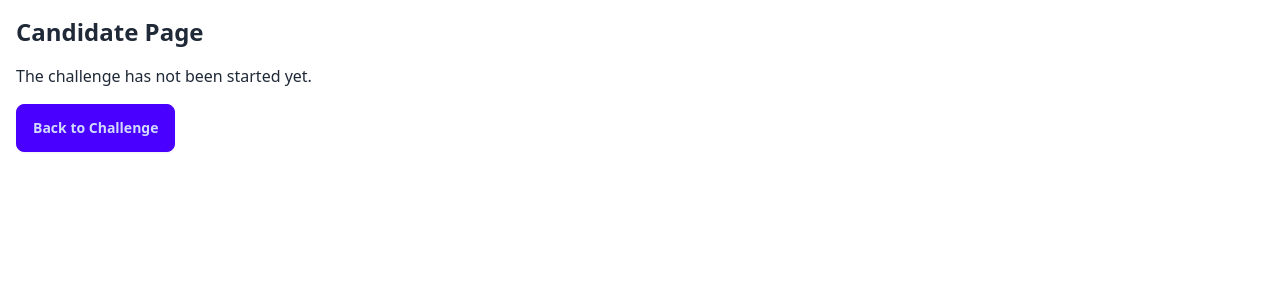
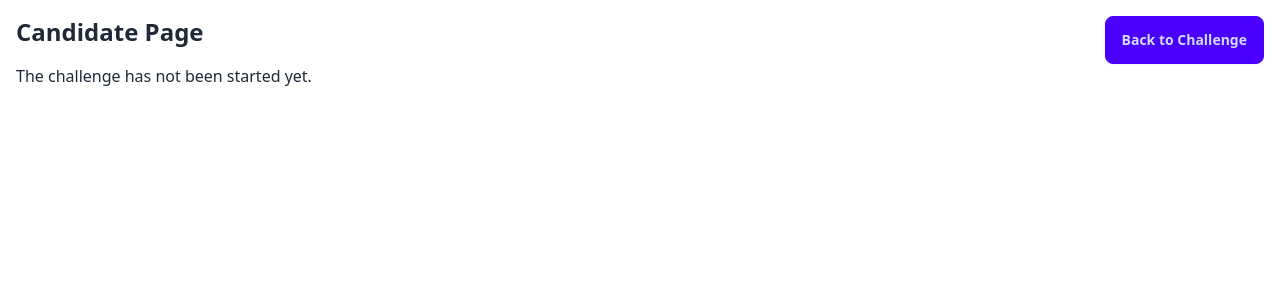
Before and after one commit to fgomes1/Sveltekit-Challenge, a SvelteKit app: page /candidate in a window 1280 px wide. Shown: the top 300 px of the page. Built offline with nearby package versions, Linux system fonts and the light colour scheme.

Commit message:
:lipstick: (style): buttons

```diff
--- a/src/routes/+page.svelte
+++ b/src/routes/+page.svelte
@@ -16,23 +16,25 @@
         challengeStarted.set(true);
         candidateData.set({ name, phone, email });
         challengeResult.set(null);
-        // Start global timer (will persist even when navigating)
         startTimer(15);
     }
 
     function handleSubmitChallenge(): void {
         stopTimer();
         let remaining = 0;
-        timer.subscribe(value => remaining = value)(); // immediate extraction
+        timer.subscribe(value => remaining = value)();
         challengeResult.set(remaining > 0 ? 'success' : 'failure');
+        showModal.set(true);
+    }
+
+    // Reactive block to auto-show modal when timer reaches 0 and challenge hasn't been submitted.
+    $: if ($challengeStarted && $timer === 0 && $challengeResult === null) {
+        challengeResult.set('failure');
         showModal.set(true);
     }
 </script>
 
 <div class="p-4 relative">
-    <!-- Candidate Page Navigation Button -->
-    <a href="/candidate" class="btn btn-secondary absolute top-4 right-4">Candidate</a>
-
     <h1 class="text-2xl font-bold mb-4">Challenge Page</h1>
     <div class="form-control">
         <label class="input-group">
@@ -58,11 +60,11 @@
         <div class="mt-4">
             <p>Countdown: {formatTime($timer)}</p>
             <button class="btn btn-accent mt-2" on:click={handleSubmitChallenge}>Enviar</button>
+            <!-- Candidate button appears together with the countdown -->
+            <a href="/candidate" class="btn btn-secondary mt-2 ml-2">Candidate</a>
         </div>
     {/if}
-</div>
 
-<!-- DaisyUI Modal -->
     {#if $showModal}
         <div class="modal modal-open" on:click|self={() => showModal.set(false)}>
             <div class="modal-box relative">
@@ -75,3 +77,4 @@
             </div>
         </div>
     {/if}
+</div>
--- a/src/routes/candidate/+page.svelte
+++ b/src/routes/candidate/+page.svelte
@@ -5,7 +5,11 @@
     $: data = $candidateData;
 </script>
 
-<div class="p-4">
+<div class="p-4 relative">
+    <!-- Back to Challenge button in the top right corner -->
+    <button class="btn btn-primary absolute top-4 right-4" on:click={() => goto('/')}>
+        Back to Challenge
+    </button>
     <h1 class="text-2xl font-bold mb-4">Candidate Page</h1>
     {#if $challengeStarted && data}
         <p>Name: {data.name}</p>
@@ -14,5 +18,4 @@
     {:else}
         <p>The challenge has not been started yet.</p>
     {/if}
-    <button class="btn btn-primary mt-4" on:click={() => goto('/')}>Back to Challenge</button>
 </div>
```
Lines whose indentation alone changed are shown as unchanged.
